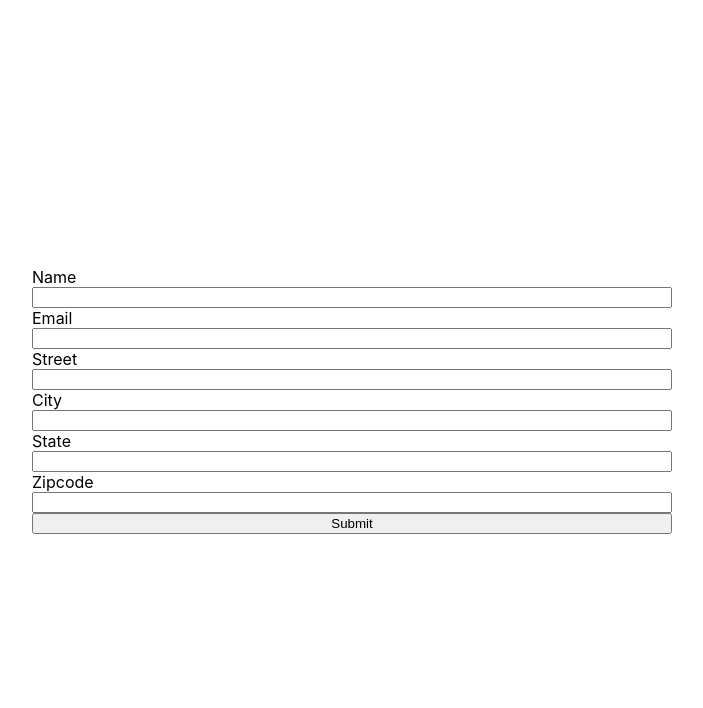
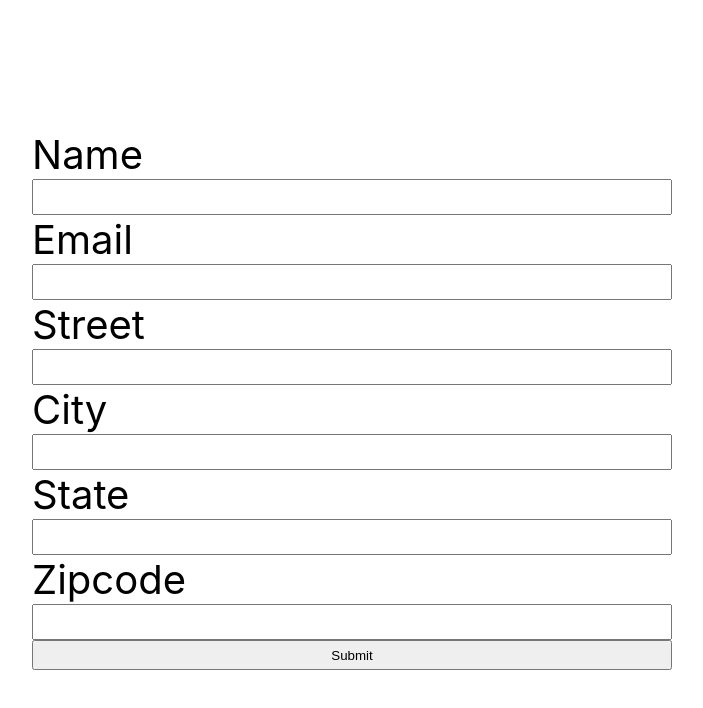
Before and after one commit to lekaren-web/devtest, a React (Create React App) app: page / in a window 1280 px wide. Shown: the top 708 px of the page, without its empty margins (288-991 px from the left). Built offline with nearby package versions, Linux system fonts and the light colour scheme; no server answers.

Commit message:
Update index.css

```diff
--- a/src/index.css
+++ b/src/index.css
@@ -32,3 +32,12 @@ form{
   flex-direction: column;
   flex-wrap: wrap;
 }
+
+label{
+font-size: 40px;
+}
+
+input{
+  height: 30px;
+
+}
```
